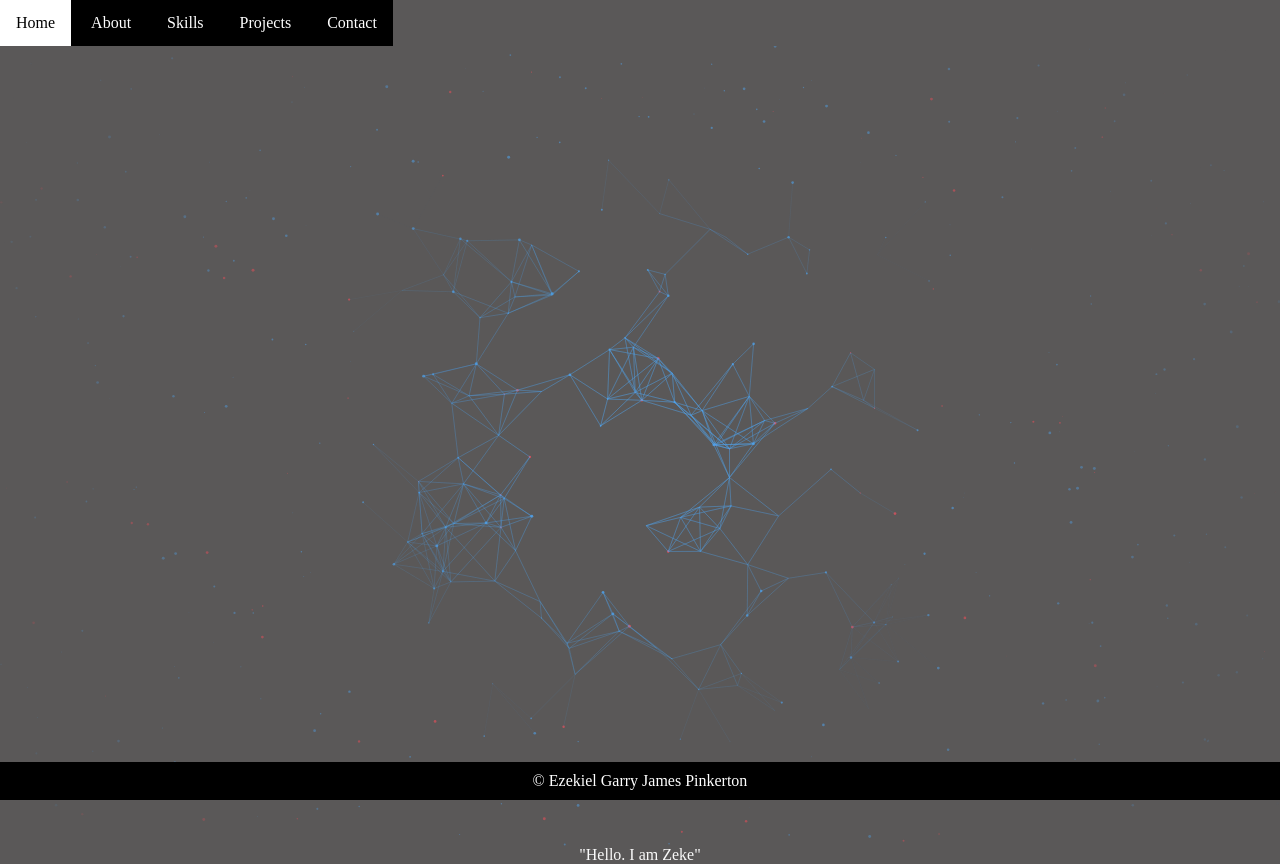
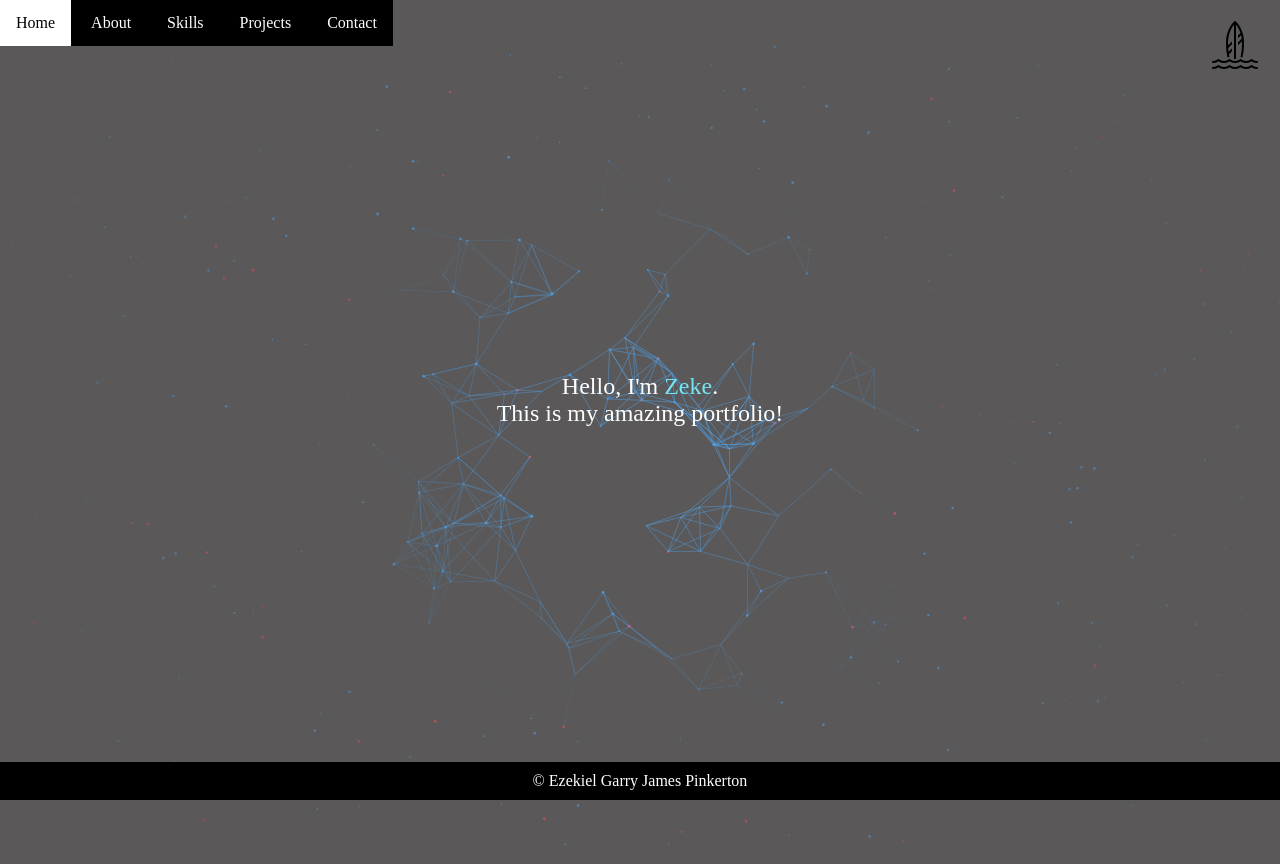
Before and after one commit to zekepinkerton/Personal-Website, a PHP site: page / in a window 1280 px wide. Run offline with PHP 8.4, Linux system fonts and the light colour scheme; some libraries are stand-ins or nearby versions.

Commit message:
Finished hw4

```diff
--- a/about.php
+++ b/about.php
@@ -3,15 +3,15 @@
     <head>
         <link rel = "stylesheet" href = "style.css">
         <script src="https://unpkg.com/htmx.org@1.9.10"></script>
+        <link rel="icon" href="https://raw.githubusercontent.com/zekepinkerton/Personal-Website/main/favicon.ico?token=GHSAT0AAAAAACMSBDYZAF2KZHREZP2STJY6ZOX7BGQ" type="image/x-icon">
     </head>
     <body>
         <div hx-get = "header.html" hx-swap="outerHTML" hx-trigger="load"> </div>
+        <img src="pictures/logopic.png" alt="Your Logo" class="logo">
         <div class="image-container1">
             <img src="mexico1.png" alt="Image 1" style="max-width: 400px; max-height: 300px; maxposition: absolute; top: 0; left: 50%;">
         </div>
-            <div class="description" data-sr-id="12" style="visibility: visible; opacity: 1;
-            transform: matrix3d(1, 0, 0, 0, 0, 1, 0, 0, 0, 0, 1, 0, 0, 0, 0, 1);
-            transition: opacity 2s cubic-bezier(0.5, 0, 0, 1) 0.4s, transform 2s cubic-bezier(0.5, 0, 0, 1) 0.4s;">
+            <div class="description">
                 <h2>About</h2>
                 <p>Hello! I'm a passionate computer science student getting a degree in computer science.
                     I started my journey into Computer Science in Fall 2022, moving from a Pre med field in college.
--- a/contacts.php
+++ b/contacts.php
@@ -5,9 +5,11 @@
         <title>Contact Page</title>
         <link rel = "stylesheet" href = "style.css">
         <script src="https://unpkg.com/htmx.org@1.9.10"></script>
+        <link rel="icon" href="https://raw.githubusercontent.com/zekepinkerton/Personal-Website/main/favicon.ico?token=GHSAT0AAAAAACMSBDYZAF2KZHREZP2STJY6ZOX7BGQ" type="image/x-icon">
     </head>
     <body>
         <div hx-get = "header.html" hx-swap="outerHTML" hx-trigger="load"> </div>
+        <img src="pictures/logopic.png" alt="Your Logo" class="logo">
         <div class="contact-form">
             <h2>Contact</h2>
             <form action="#" method="POST">
--- a/index.html
+++ b/index.html
@@ -11,18 +11,18 @@
         <meta name = "viewport" content = "width=device-width, initial-scale=1.0">
         <link rel = "stylesheet" type = "text/css" href = "style.css">
         <script src="https://unpkg.com/htmx.org@1.9.10"></script>
-        <link rel="icon" href="https://icons.g10.app/jake.png" type="image/x-icon">
+        <link rel="icon" href="https://raw.githubusercontent.com/zekepinkerton/Personal-Website/main/favicon.ico?token=GHSAT0AAAAAACMSBDYZAF2KZHREZP2STJY6ZOX7BGQ" type="image/x-icon">
     </head>
     <body>
         <div hx-get = "header.html" hx-swap="outerHTML" hx-trigger="load"> </div>
+        <img src="pictures/logopic.png" alt="Your Logo" class="logo">
         <!--Imported Information-->
         <div class="main-bg">
             <div class="canvas"><canvas class="canvas-2"></canvas></div>
         </div>
         <div class="home-head" style="z-index: 1000;">
-            <!-- <div class="home-headline1"> "Hello, I am " <span> Zeke</span> "."</div>
-            <div class="home-headline2"> "This is my amazing portfolio!"</div> -->
-            "Hello. I am Zeke"
+            <div class="home-headline1">Hello, I'm <span class="home-name"> Zeke</span>.</div>
+            <div class="home-headline2">This is my amazing portfolio!</div>
         </div>
         <!--End of Imported Information-->
         <!-- <section>
--- a/projects.php
+++ b/projects.php
@@ -5,9 +5,11 @@
         <title>My Projects</title>
         <link rel = "stylesheet" href = "style.css">
         <script src="https://unpkg.com/htmx.org@1.9.10"></script>
+        <link rel="icon" href="https://raw.githubusercontent.com/zekepinkerton/Personal-Website/main/favicon.ico?token=GHSAT0AAAAAACMSBDYZAF2KZHREZP2STJY6ZOX7BGQ" type="image/x-icon">
     </head>
     <body>
         <div hx-get = "header.html" hx-swap="outerHTML" hx-trigger="load"> </div>
+        <img src="pictures/logopic.png" alt="Your Logo" class="logo">
         <div class="project">
             <h2>MineWalker</h2>
             <p>Description of Project 1 goes here...</p>
--- a/skills.php
+++ b/skills.php
@@ -6,9 +6,11 @@
         <title>Skills</title>
         <link rel = "stylesheet" href = "style.css">
         <script src="https://unpkg.com/htmx.org@1.9.10"></script>
+        <link rel="icon" href="https://raw.githubusercontent.com/zekepinkerton/Personal-Website/main/favicon.ico?token=GHSAT0AAAAAACMSBDYZAF2KZHREZP2STJY6ZOX7BGQ" type="image/x-icon">
     </head>
     <body>
         <div hx-get = "header.html" hx-swap="outerHTML" hx-trigger="load"> </div>
+        <img src="pictures/logopic.png" alt="Your Logo" class="logo">
             <div class="skill-container">
                 <ul class="skills-list">
                     <li><img src="pictures/htmlpic.png" alt="Language 1"></li>
--- a/style.css
+++ b/style.css
@@ -48,6 +48,16 @@ nav.header li a:hover {
     color: black; /* Text color on hover */
 }
 
+/*logo ----------------------------------------------------------*/
+.logo {
+    position: absolute;
+    top: 20px; /* Adjust as needed */
+    right: 20px; /* Adjust to position the logo on the right side */
+    width: 50px; /* Adjust the width of your logo */
+    height: auto; /* Maintain aspect ratio */
+    z-index: 1000; /* Ensure logo is above other content */
+}
+
 /* Home Section //////////////////////////////////////////////*/
 
 section.hMain {
@@ -67,32 +77,33 @@ p.mainBody {
 }
 
 .home-head {
-    position: relative;
-    align-self: center;
-    justify-self: center;
-    display: flex;
-    flex-direction: column;
-    align-items: center;
-    line-height: normal;
-    width: fit-content;
-    height: auto;
-    margin-left: auto;
-    margin-right: auto;
-    color: #fafafa;
-    font-weight: 300;
+    position: absolute;
+    top: 50%;
+    left: 50%;
+    transform: translate(-50%, -50%);
+    width: 100%; /* Ensure the container takes up the full width of the page */
+    text-align: center;
+    color: white;
+    font-size: 24px;
+}
+
+.home-name{
+    color: #75e5f1;
 }
 
 /* About page styling -------------------------------------*/
-.container {
+.image-container1 {
     display: flex;
     align-items: center;
     justify-content: space-between;
+    margin-top: 100px; /* Move the container down by 20 pixels */
+    margin-left: 300px; /* Move the container to the right */
 }
 
 .description {
     position: absolute;
-    top: 0;
-    right: 0;
+    top: 30%; /* Position from the middle vertically */
+    right: 200px; /* Position from the left edge */
     width: 50%;
     padding: 20px;
 }
```
Also changed, not shown: pictures/logopic.png (added), 1 other file.
